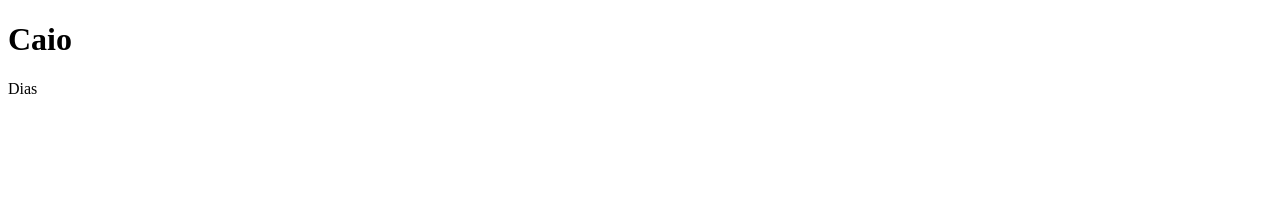
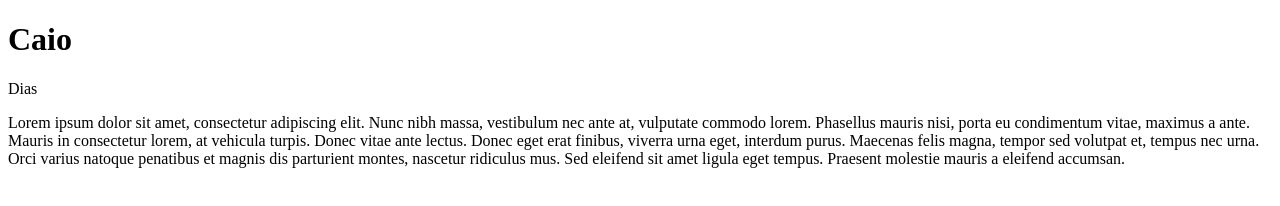
Before and after one commit to caiodias/test, a plain HTML site: page index.html in a window 1280 px wide. Drawn offline with Linux system fonts and the light colour scheme.

Commit message:
Update index.html
Added a Lorem Ipsum <p> tag

```diff
--- a/index.html
+++ b/index.html
@@ -3,5 +3,6 @@
 <head></head>
 <body><h1>Caio</h1>
   <label>Dias</label>
+  <p>Lorem ipsum dolor sit amet, consectetur adipiscing elit. Nunc nibh massa, vestibulum nec ante at, vulputate commodo lorem. Phasellus mauris nisi, porta eu condimentum vitae, maximus a ante. Mauris in consectetur lorem, at vehicula turpis. Donec vitae ante lectus. Donec eget erat finibus, viverra urna eget, interdum purus. Maecenas felis magna, tempor sed volutpat et, tempus nec urna. Orci varius natoque penatibus et magnis dis parturient montes, nascetur ridiculus mus. Sed eleifend sit amet ligula eget tempus. Praesent molestie mauris a eleifend accumsan.</p>
 </body>
 </html>
```
